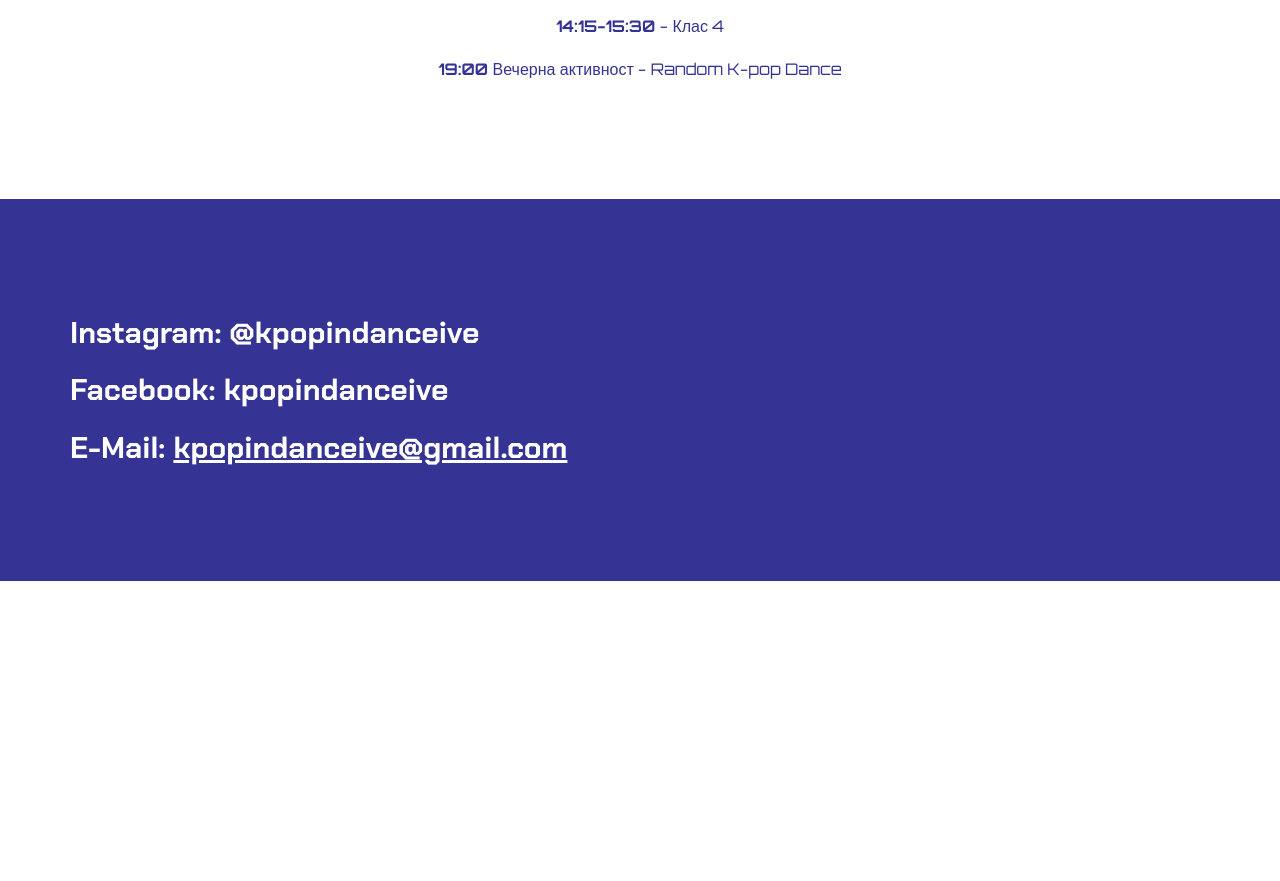
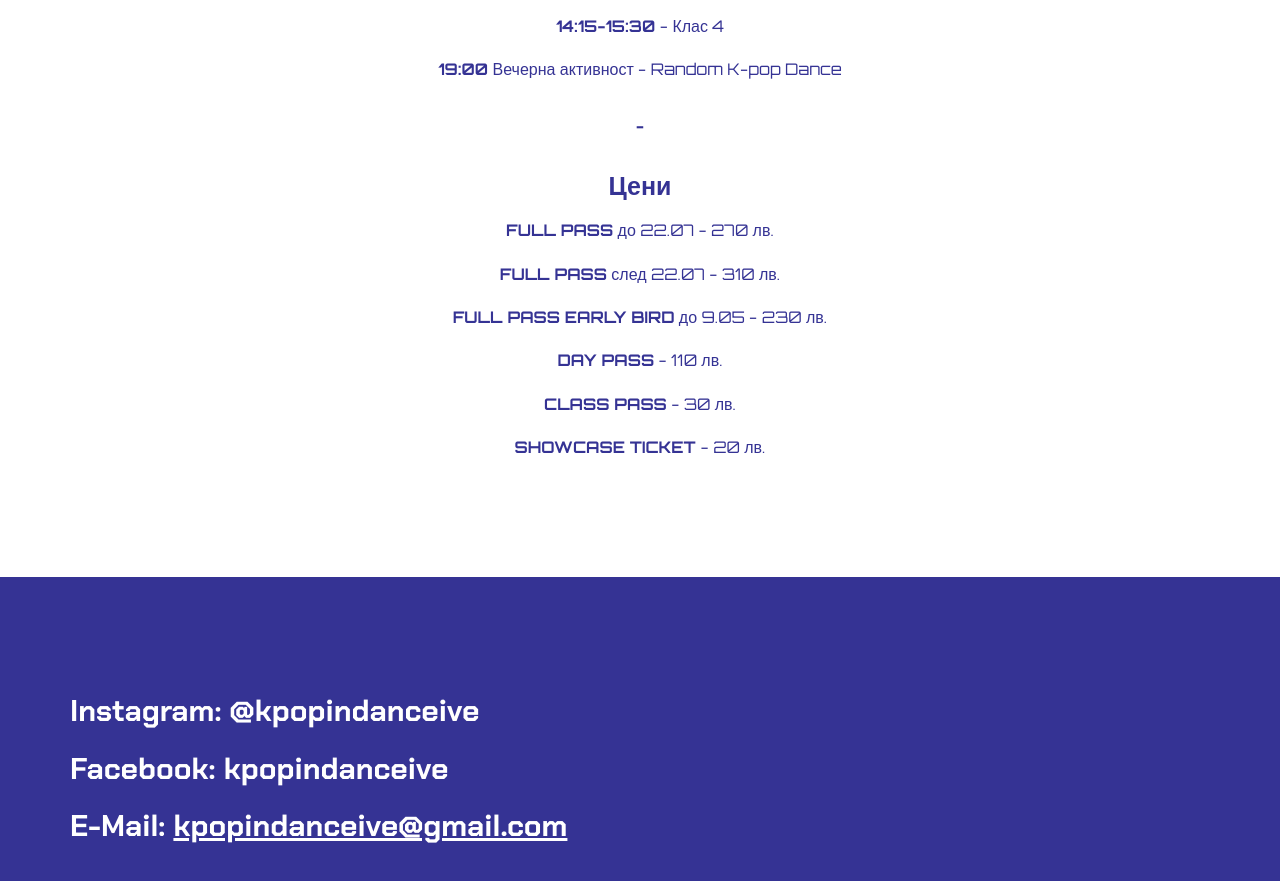
Before and after one commit to RadoslavIvanov19/InDANCEive-Clone, a website built with Vite: page index.html in a window 1280 px wide. Shown: the part 4573-5454 px from the top of the page. Before the commit the page ends 5154 px from the top, so only its background shows below. Built offline with nearby package versions, Linux system fonts and the light colour scheme.

Commit message:
prices for the event

```diff
--- a/index.html
+++ b/index.html
@@ -116,6 +116,17 @@
         <b>19:00</b> Вечерна активност -<span class="bgEnglishMixup"></span>
           Random K-pop Dance</span>
       </p>
+
+    </p>
+    <p class="dash">-</p>
+    <h3 class="day">Цени</h3>
+
+    <p><b>FULL PASS</b> до 22.07 - 270 лв.</p>
+    <p><b>FULL PASS</b> след 22.07 - 310 лв.</p>
+    <p><b>FULL PASS EARLY BIRD</b> до 9.05 - 230 лв.</p>
+    <p><b>DAY PASS</b> - 110 лв.</p>
+    <p><b>CLASS PASS</b> - 30 лв.</p>
+    <p><b>SHOWCASE TICKET </b>- 20 лв.</p>
     </div>
 
     <footer class="footer" id="contacts">
```
